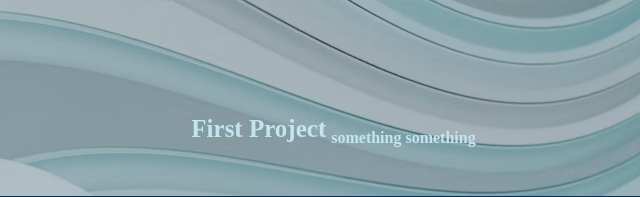
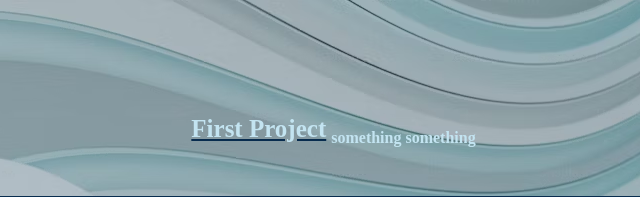
Before and after one commit to mavarreteno/Portfolio, a plain HTML site: page index.html in a window 1280 px wide. Shown: the part 1218-1415 px from the top of the page, 309-949 px from the left. Drawn offline with Linux system fonts and the light colour scheme.

Commit message:
project 1

```diff
--- a/index.html
+++ b/index.html
@@ -37,7 +37,7 @@
   <section class="Project">
     <h2>Work</h2>
     <div id = "first" class="box">
-      <h3>First Project</h3>
+      <a href="https://epicasino.github.io/Feed-Me/"><h3>First Project</h3></a>
       <p class="Project">something something</p>
     </div>
     <div class="box">
```
